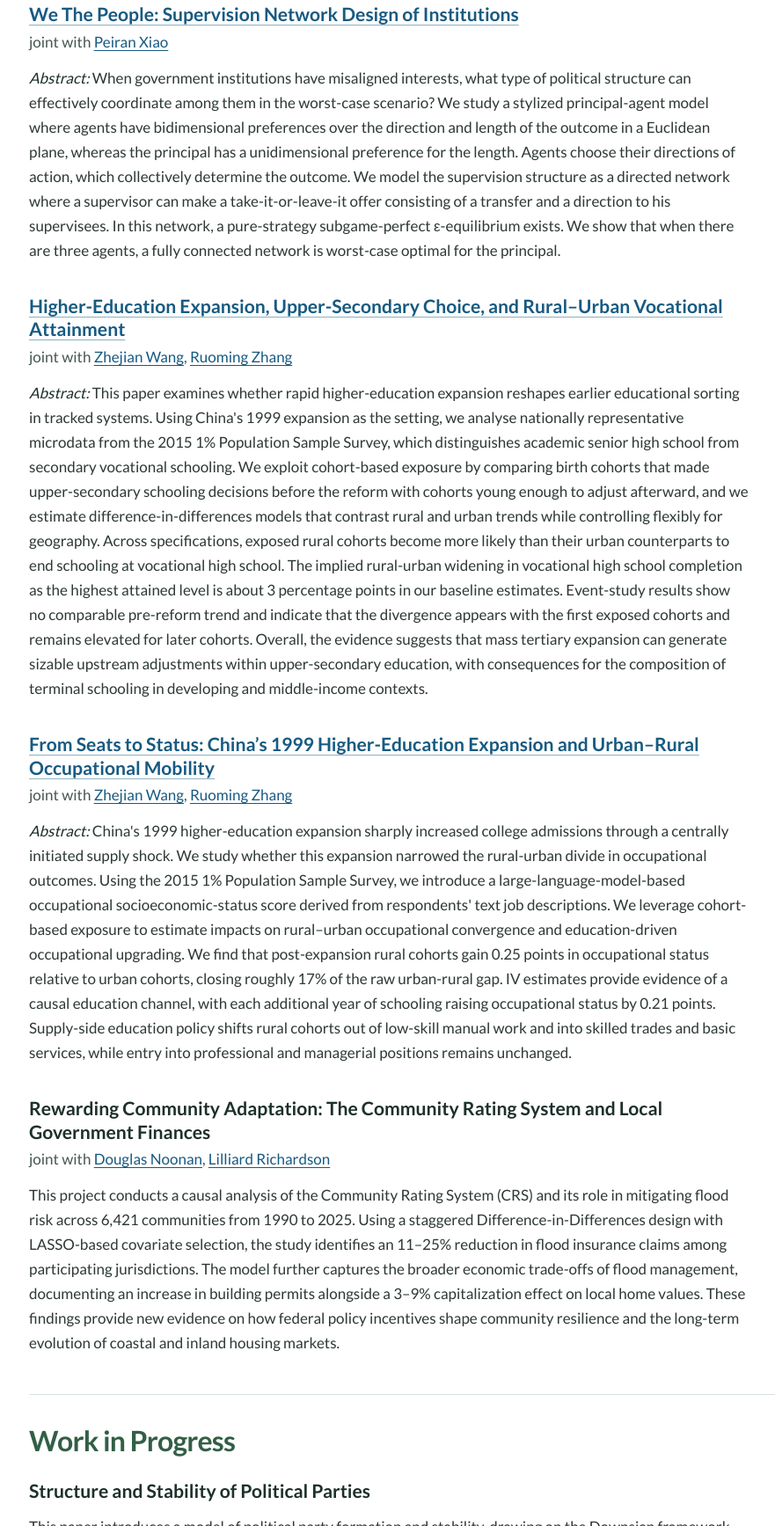
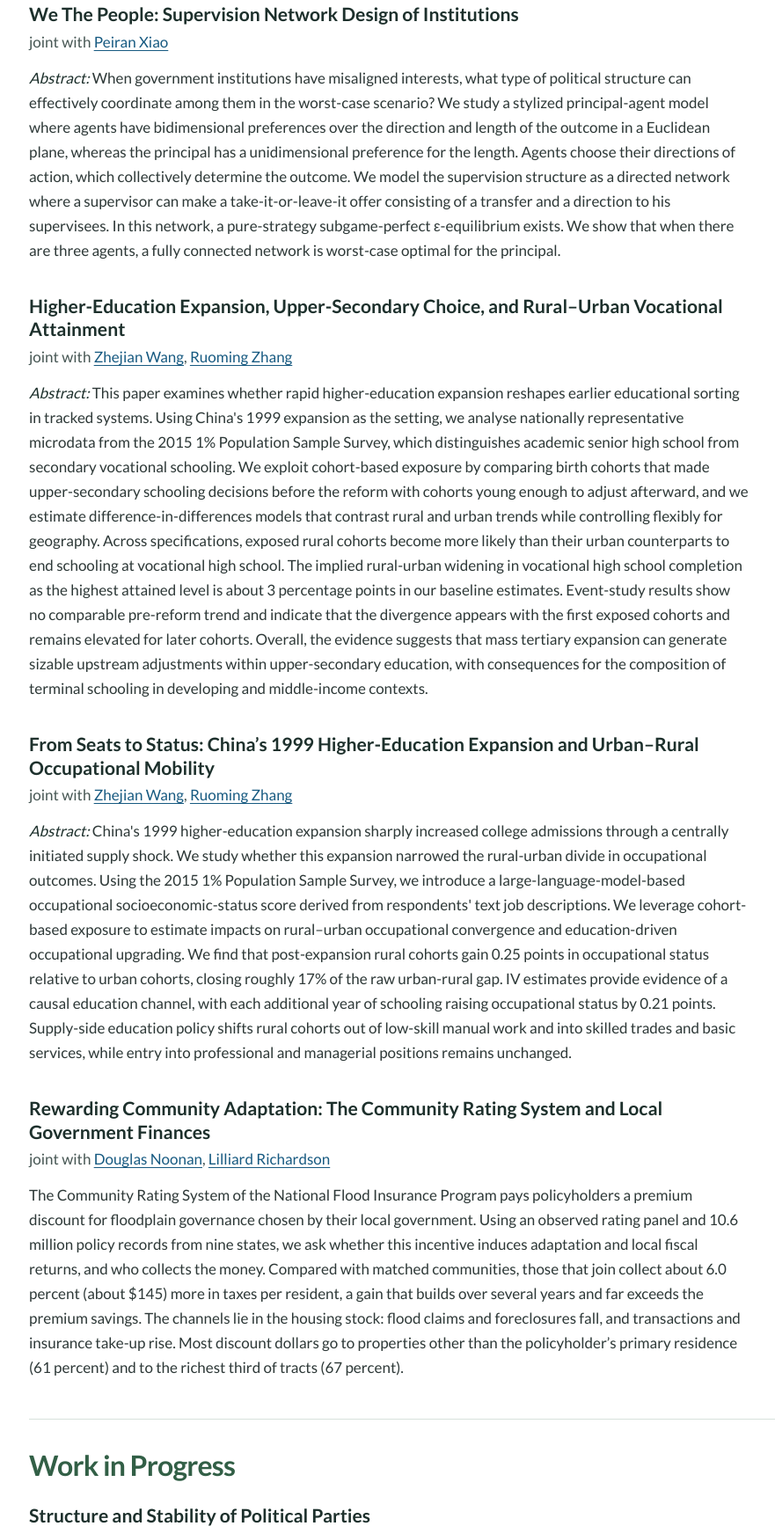
Before and after one commit to yiquntong/yiquntong.github.io, a plain HTML site: page index.html in a window 1280 px wide. Shown: the part 1065-2800 px from the top of the page at 88% size, without its empty margins (111-992 px from the left). Drawn offline with Linux system fonts and the light colour scheme.

Commit message:
Update the CRS abstract and remove working paper PDF links

```diff
--- a/index.html
+++ b/index.html
@@ -58,7 +58,7 @@
     <section class="research" aria-labelledby="working-papers">
       <h2 id="working-papers">Working Papers</h2>
       <article id="shadows-of-power">
-        <h3><a href="https://1drv.ms/b/c/d56d781b2fbecd74/IQAzfHOHPtvQRbvSk2TbCyiCAVtMv5oWn_yxWzUXVekPBH0?e=mjfc5r" target="_blank" rel="noopener noreferrer">Shadows of Power: Elite Networks under Authoritarian Purges</a></h3>
+        <h3>Shadows of Power: Elite Networks under Authoritarian Purges</h3>
         <p class="credit">Best Paper Award, EAI GameNets 2026.</p>
         <p class="credit">Extended abstract forthcoming in <em>Game Theory for Networks</em> (Springer).</p>
         <p class="summary">
@@ -79,7 +79,7 @@
       </article>
 
       <article id="we-the-people">
-        <h3><a href="https://1drv.ms/b/c/d56d781b2fbecd74/IQAi9YYJ8aOjR7Huh6fKyGZsAap8Fu8SXtewQsTdvo6FWro?e=cRVU7U" target="_blank" rel="noopener noreferrer">We The People: Supervision Network Design of Institutions</a></h3>
+        <h3>We The People: Supervision Network Design of Institutions</h3>
         <p class="credit">joint with <a href="https://www.peiranxiao.com/" target="_blank" rel="noopener noreferrer">Peiran Xiao</a></p>
         <p class="summary">
           <em>Abstract:</em> When government institutions have misaligned interests, what type of
@@ -96,8 +96,8 @@
       </article>
 
       <article id="higher-education-expansion">
-        <h3><a href="https://1drv.ms/b/c/d56d781b2fbecd74/IQCDDDU7I-xCSKEHexXzPntUAb7HeuG6yNGy6I559En7T7M?e=veKiYm" target="_blank" rel="noopener noreferrer">Higher-Education Expansion, Upper-Secondary Choice, and Rural–Urban Vocational Attainment</a></h3>
-        <p class="credit">joint with <a href="https://zhejianw.github.io/" target="_blank" rel="noopener noreferrer">Zhejian Wang</a>, <a href="https://sites.google.com/udel.edu/ruomingzhang-econ/home" target="_blank" rel="noopener noreferrer">Ruoming Zhang</a></p>
+        <h3>Higher-Education Expansion, Upper-Secondary Choice, and Rural–Urban Vocational Attainment</h3>
+        <p class="credit">joint with <a href="https://zhejianw.github.io/" target="_blank" rel="noopener noreferrer">Zhejian Wang</a>, <a href="https://scholar.google.com/citations?user=R22INSAAAAAJ&amp;hl=en" target="_blank" rel="noopener noreferrer">Ruoming Zhang</a></p>
         <p class="summary">
           <em>Abstract:</em> This paper examines whether rapid higher-education expansion reshapes
           earlier educational sorting in tracked systems. Using China's 1999 expansion as the
@@ -119,8 +119,8 @@
       </article>
 
       <article id="from-seats-to-status">
-        <h3><a href="https://1drv.ms/b/c/d56d781b2fbecd74/IQB27NgDexF4Q6vVFcAJVhHCARDRQxGMtIbyhxn4qeKkJ40?e=ZvNfUq" target="_blank" rel="noopener noreferrer">From Seats to Status: China’s 1999 Higher-Education Expansion and Urban–Rural Occupational Mobility</a></h3>
-        <p class="credit">joint with <a href="https://zhejianw.github.io/" target="_blank" rel="noopener noreferrer">Zhejian Wang</a>, <a href="https://sites.google.com/udel.edu/ruomingzhang-econ/home" target="_blank" rel="noopener noreferrer">Ruoming Zhang</a></p>
+        <h3>From Seats to Status: China’s 1999 Higher-Education Expansion and Urban–Rural Occupational Mobility</h3>
+        <p class="credit">joint with <a href="https://zhejianw.github.io/" target="_blank" rel="noopener noreferrer">Zhejian Wang</a>, <a href="https://scholar.google.com/citations?user=R22INSAAAAAJ&amp;hl=en" target="_blank" rel="noopener noreferrer">Ruoming Zhang</a></p>
         <p class="summary">
           <em>Abstract:</em> China's 1999 higher-education expansion sharply increased college
           admissions through a centrally initiated supply shock. We study whether this expansion
@@ -142,15 +142,16 @@
         <h3>Rewarding Community Adaptation: The Community Rating System and Local Government Finances</h3>
         <p class="credit">joint with <a href="https://oneill.indianapolis.iu.edu/contact/people-directory/noonan-doug.html" target="_blank" rel="noopener noreferrer">Douglas Noonan</a>, <a href="https://publicpolicy.psu.edu/faculty-and-research/people/lilliard-richardson/" target="_blank" rel="noopener noreferrer">Lilliard Richardson</a></p>
         <p class="summary">
-          This project conducts a causal analysis of the Community Rating System (CRS) and its
-          role in mitigating flood risk across 6,421 communities from 1990 to 2025. Using a
-          staggered Difference-in-Differences design with LASSO-based covariate selection, the
-          study identifies an 11–25% reduction in flood insurance claims among participating
-          jurisdictions. The model further captures the broader economic trade-offs of flood
-          management, documenting an increase in building permits alongside a 3–9% capitalization
-          effect on local home values. These findings provide new evidence on how federal policy
-          incentives shape community resilience and the long-term evolution of coastal and inland
-          housing markets.
+          The Community Rating System of the National Flood Insurance Program pays
+          policyholders a premium discount for floodplain governance chosen by their local
+          government. Using an observed rating panel and 10.6 million policy records from nine
+          states, we ask whether this incentive induces adaptation and local fiscal returns, and
+          who collects the money. Compared with matched communities, those that join collect
+          about 6.0 percent (about $145) more in taxes per resident, a gain that builds over
+          several years and far exceeds the premium savings. The channels lie in the housing
+          stock: flood claims and foreclosures fall, and transactions and insurance take-up rise.
+          Most discount dollars go to properties other than the policyholder’s primary residence
+          (61 percent) and to the richest third of tracts (67 percent).
         </p>
       </article>
     </section>
@@ -180,7 +181,7 @@
         <dd>
           <a href="https://conf.xmu.edu.cn/conf2026/APIOC/">APIOC</a> (scheduled),
           <a href="https://www.appam.org/events/2026appam/">APPAM Fall Research Conference</a> (by coauthor),
-          <a href="https://gtcenter.org/international-conference/">Stony Brook Game Theory Conference</a>,
+          <a href="https://gametheorysociety.org/conference/stony-brook-2026/">Stony Brook Game Theory Conference</a>,
           <a href="https://www.econometricsociety.org/regional-activities/schedule/2026/06/19/2026-Asia-Meeting-China-Hong-Kong">Econometric Society Asia Meeting–China</a>,
           <a href="https://sites.google.com/view/nse2026/home">11th Conference on Network Science in Economics</a>,
           <a href="https://gamenets.eai-conferences.org/2026/">EAI GameNets</a>
```
Also changed, not shown: 1 other file.
